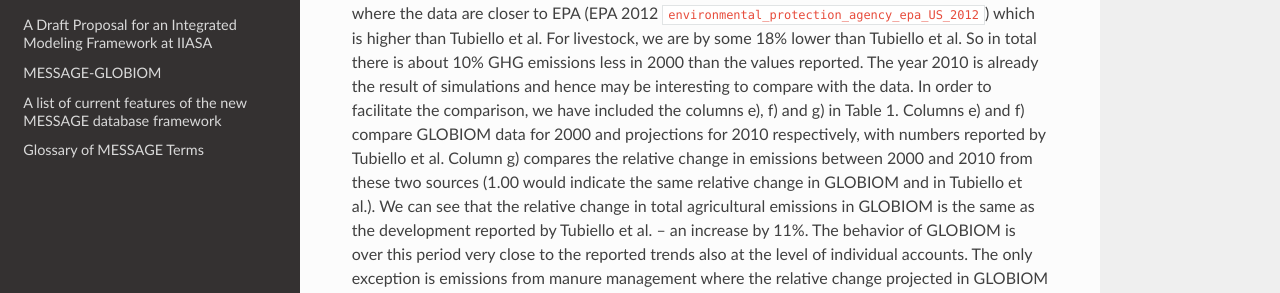
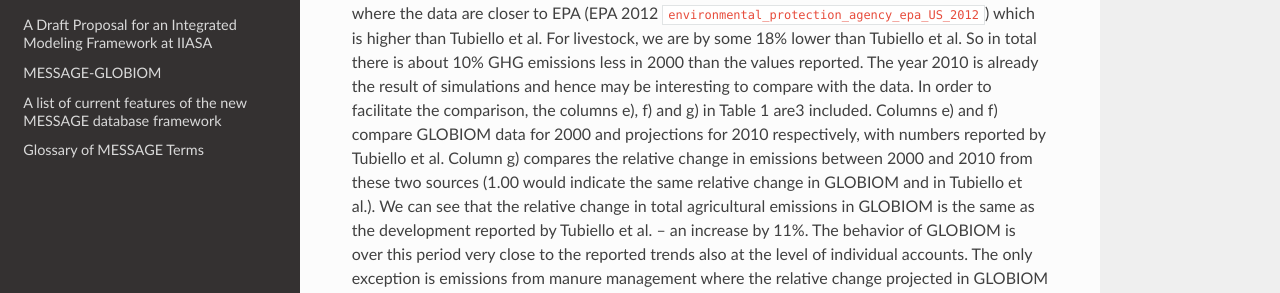
Before and after one commit to iiasa/message_doc, a Sphinx documentation site: the page built from source/message_globiom/emissions/globiom/index.rst, in a window 1280 px wide and 900 px high, scrolled down 1094 px. Shown: the part 254-547 px from the top of the window. Built offline with Sphinx 7.4.7 and the Read the Docs theme 2.0.0, drawn with Linux system fonts in a browser that asks for light colours; pages that are not in the unit, such as notebooks, are missing from menus; cross-references to code outside the pages are shown as plain code; some of the changed text lies outside the part shown.

Commit message:
Edited 'In order to facilitate the comparison,...'

```diff
--- a/source/message_globiom/emissions/globiom/index.rst
+++ b/source/message_globiom/emissions/globiom/index.rst
@@ -17,7 +17,7 @@ Comparison with other literature
 ~~~~
 In order to put the numbers in perspective with other sources they were compared with FAO (Tubiello, Salvatore et al. 2013 :cite:`tubiello_faostat_2013`) where a simple but transparent approach is used, largely relying on FAOSTAT activity numbers and IPCC Tier 1 emission coefficients (see Table 1).
 
-The 2000 data for crops are overall about 11% higher than Tubiello et al., mainly because of rice where the data are closer to EPA (EPA 2012 :cite:`environmental_protection_agency_epa_US_2012`) which is higher than Tubiello et al. For livestock, we are by some 18% lower than Tubiello et al. So in total there is about 10% GHG emissions less in 2000 than the values reported. The year 2010 is already the result of simulations and hence may be interesting to compare with the data. In order to facilitate the comparison, we have included the columns e), f) and g) in Table 1. Columns e) and f) compare GLOBIOM data for 2000 and projections for 2010 respectively, with numbers reported by Tubiello et al. Column g) compares the relative change in emissions between 2000 and 2010 from these two sources (1.00 would indicate the same relative change in GLOBIOM and in Tubiello et al.). We can see that the relative change in total agricultural emissions in GLOBIOM is the same as the development reported by Tubiello et al. – an increase by 11%. The behavior of GLOBIOM is over this period very close to the reported trends also at the level of individual accounts. The only exception is emissions from manure management where the relative change projected in GLOBIOM is by 13% higher than the relative change observed in the Tubiello’s numbers.
+The 2000 data for crops are overall about 11% higher than Tubiello et al., mainly because of rice where the data are closer to EPA (EPA 2012 :cite:`environmental_protection_agency_epa_US_2012`) which is higher than Tubiello et al. For livestock, we are by some 18% lower than Tubiello et al. So in total there is about 10% GHG emissions less in 2000 than the values reported. The year 2010 is already the result of simulations and hence may be interesting to compare with the data. In order to facilitate the comparison, the columns e), f) and g) in Table 1 are3 included. Columns e) and f) compare GLOBIOM data for 2000 and projections for 2010 respectively, with numbers reported by Tubiello et al. Column g) compares the relative change in emissions between 2000 and 2010 from these two sources (1.00 would indicate the same relative change in GLOBIOM and in Tubiello et al.). We can see that the relative change in total agricultural emissions in GLOBIOM is the same as the development reported by Tubiello et al. – an increase by 11%. The behavior of GLOBIOM is over this period very close to the reported trends also at the level of individual accounts. The only exception is emissions from manure management where the relative change projected in GLOBIOM is by 13% higher than the relative change observed in the Tubiello’s numbers.
 
 .. _tab-globff:
 .. list-table:: Comparison of agricultural GHG emissions from GLOBIOM and from FAO for the years 2000 and 2010
```
